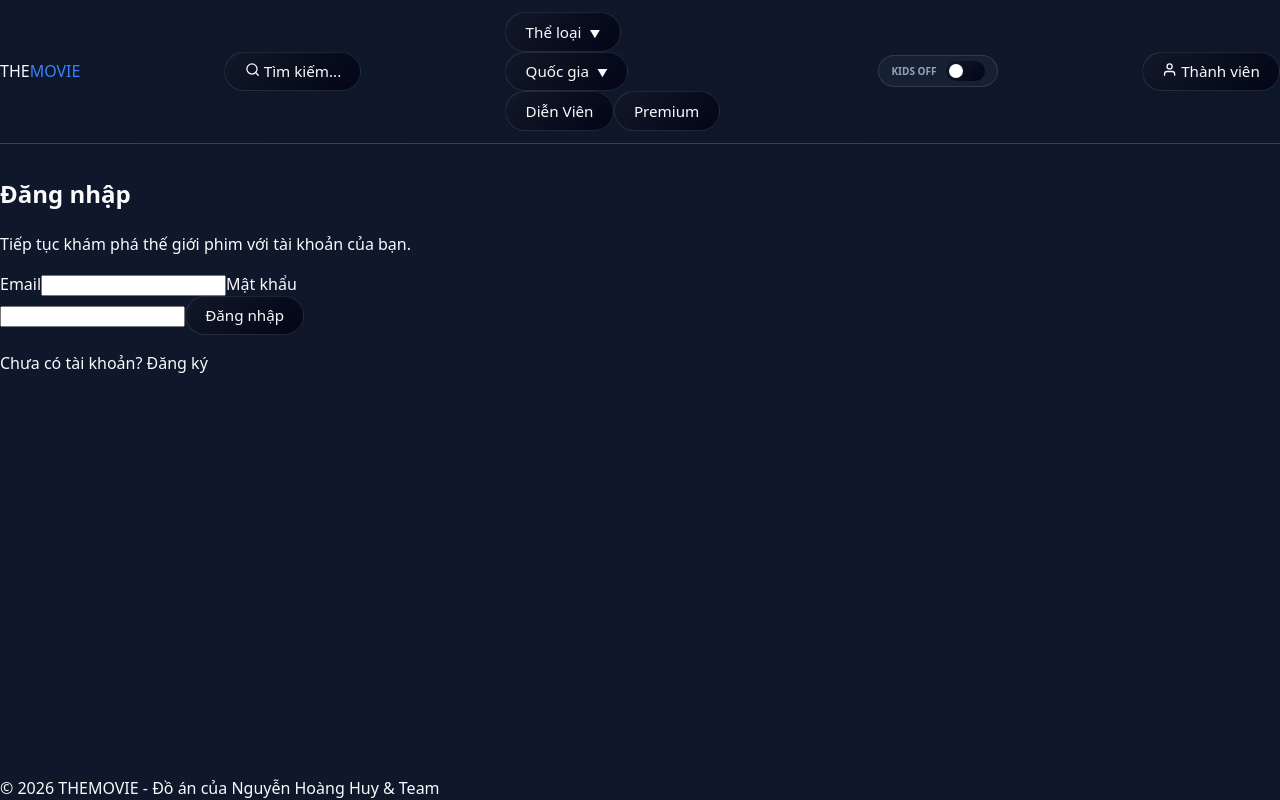
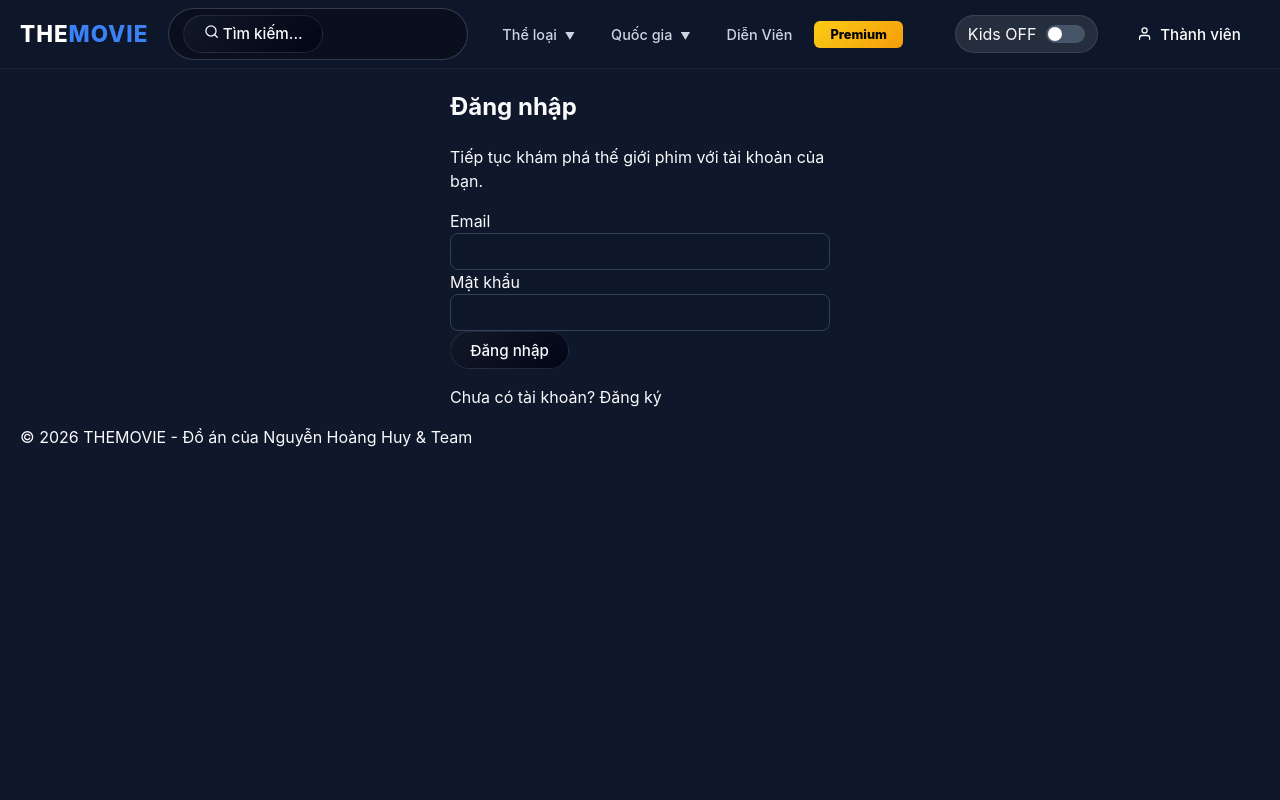
Before and after one commit to Minh-Tri090/TheMovieProject, a React (Vite) app in the folder FrontEnd/: page /login in a window 1280 px wide. Built offline with nearby package versions, Linux system fonts and the light colour scheme.

Commit message:
Update App.css

```diff
--- a/FrontEnd/src/App.css
+++ b/FrontEnd/src/App.css
@@ -1,111 +1,204 @@
 /* ==========================================
-   PHẦN 1: LAYOUT & CHUNG (Hệ khung xương)
+   1. CORE & LAYOUT (Hệ khung xương tối)
    ========================================== */
-.hide-scrollbar {
-  -ms-overflow-style: none; /* IE and Edge */
-  scrollbar-width: none; /* Firefox */
+:root {
+  --primary-blue: #3b82f6;
+  --netflix-red: #e50914;
+  --bg-dark: #0f172a;
+  --bg-surface: #1e293b;
+  --text-main: #f8fafc;
+  --transition: all 0.3s cubic-bezier(0.4, 0, 0.2, 1);
 }
+
+body {
+  margin: 0;
+  background-color: var(--bg-dark) !important;
+  color: var(--text-main);
+  font-family: "Inter", sans-serif;
+}
+
 .hide-scrollbar::-webkit-scrollbar {
   display: none;
 }
-
 .app-shell {
   min-height: 100vh;
   display: flex;
   flex-direction: column;
-  background-color: #0f172a; /* Màu đen tối chuẩn Netflix */
-  color: #f8fafc;
+}
+.container {
+  max-width: 1400px;
+  margin: 0 auto;
+  padding: 0 20px;
 }
 
-.app-shell-main {
-  flex: 1;
-  padding-top: 12px;
-  padding-bottom: 40px;
-}
-
+/* ==========================================
+   2. SITE HEADER & NAVBAR (Tối ưu từ Tai)
+   ========================================== */
 .site-header {
   position: sticky;
   top: 0;
-  z-index: 100; /* Tăng z-index để nằm trên các popover */
+  z-index: 1000;
   backdrop-filter: blur(16px);
-  background: linear-gradient(
-    90deg,
-    rgba(15, 23, 42, 0.88),
-    rgba(15, 23, 42, 0.94)
-  );
-  border-bottom: 1px solid rgba(148, 163, 184, 0.3);
+  background: rgba(15, 23, 42, 0.85);
+  border-bottom: 1px solid rgba(255, 255, 255, 0.05);
 }
 
 .site-header-inner {
   display: flex;
   align-items: center;
-  justify-content: space-between;
-  gap: 12px;
-  padding: 12px 0;
-  flex-wrap: nowrap !important;
+  height: 68px;
+  gap: 20px;
 }
 
-/* ... (Các class Header, Search, Menu khác giữ nguyên) ... */
+/* Logo */
+.header-logo {
+  font-weight: 800;
+  font-size: 1.4rem;
+  letter-spacing: 1px;
+  text-transform: uppercase;
+  color: #fff;
+}
+
+/* Thanh tìm kiếm của Tai */
+.header-search {
+  flex: 0 1 300px;
+  display: flex;
+  align-items: center;
+  background: rgba(0, 0, 0, 0.3);
+  border: 1px solid rgba(148, 163, 184, 0.3);
+  border-radius: 999px;
+  padding: 6px 14px;
+  gap: 10px;
+}
+
+.header-search-input {
+  background: transparent !important;
+  border: none !important;
+  color: #fff;
+  width: 100%;
+  outline: none;
+  font-size: 0.9rem;
+}
+
+/* Menu điều hướng (Fix lỗi ô trắng) */
+.header-menu {
+  display: flex;
+  align-items: center;
+  gap: 8px;
+  flex: 1;
+}
+
+.header-menu-item {
+  background: transparent !important;
+  border: none !important;
+  color: #cbd5e1 !important;
+  padding: 8px 14px;
+  font-size: 0.9rem;
+  font-weight: 500;
+  cursor: pointer;
+  border-radius: 6px;
+  transition: var(--transition);
+}
+.header-menu-item:hover,
+.header-menu-item.active {
+  color: #fff !important;
+  background: rgba(255, 255, 255, 0.1) !important;
+}
+
+/* Mega Menu (Dropdown Thể loại/Quốc gia) */
+.mega-menu {
+  position: absolute;
+  top: 100%;
+  left: 50%;
+  transform: translateX(-50%);
+  background: #1e293b;
+  border: 1px solid rgba(255, 255, 255, 0.1);
+  border-radius: 12px;
+  padding: 20px;
+  min-width: 500px;
+  box-shadow: 0 20px 40px rgba(0, 0, 0, 0.5);
+  z-index: 1100;
+}
+
+.mega-menu-inner {
+  display: grid;
+  grid-template-columns: repeat(4, 1fr);
+  gap: 12px;
+}
+
+.mega-menu-item {
+  color: #94a3b8;
+  text-decoration: none;
+  font-size: 0.85rem;
+  padding: 6px;
+  border-radius: 4px;
+  transition: 0.2s;
+}
+.mega-menu-item:hover {
+  color: #fff;
+  background: rgba(255, 255, 255, 0.05);
+}
+
+/* Premium & Member */
+.btn-premium {
+  background: linear-gradient(135deg, #facc15, #f59e0b) !important;
+  color: #000 !important;
+  font-weight: 800;
+  padding: 6px 16px;
+  border-radius: 6px;
+  border: none;
+  font-size: 0.8rem;
+  cursor: pointer;
+}
+
+.header-member-btn {
+  background: transparent !important;
+  border: none !important;
+  color: #fff !important;
+  display: flex;
+  align-items: center;
+  gap: 8px;
+}
 
 /* ==========================================
-   PHẦN 2: MOVIE CARD & GRID (NETFLIX STYLE)
+   3. MOVIE CARD & HOVER POPOVER (NETFLIX)
    ========================================== */
-
-/* Base definitions for the grid and card */
 .movie-grid {
   display: grid;
-  grid-template-columns: repeat(auto-fill, minmax(150px, 1fr));
-  gap: 16px;
-  align-items: stretch;
+  grid-template-columns: repeat(auto-fill, minmax(180px, 1fr));
+  gap: 12px;
+  padding: 20px 0;
 }
 
 .movie-card {
-  background: radial-gradient(
-    circle at top,
-    rgba(30, 64, 175, 0.4),
-    rgba(15, 23, 42, 0.96)
-  );
-  border-radius: 14px;
+  position: relative;
+  border-radius: 8px;
   overflow: hidden;
-  border: 1px solid rgba(129, 140, 248, 0.8);
-  transition:
-    transform 140ms ease,
-    border-color 140ms ease;
-  height: 100%;
+  transition: var(--transition);
+  cursor: pointer;
+  border: none !important;
 }
 
 .movie-card:hover {
-  transform: translateY(-4px);
-  border-color: rgba(250, 250, 250, 0.9);
+  transform: scale(1.1);
+  z-index: 500;
+  box-shadow: 0 10px 30px rgba(0, 0, 0, 0.8);
 }
 
-/* --- PHẦN 2B: NETFLIX HOVER UI (ĐÃ SỬA VÀ THÊM LẠI) --- */
-
-/* Thêm Class container cho MovieCard để quản lý Hover */
-.movie-card-wrapper {
-  position: relative;
-  overflow: visible; /* Quan trọng để popover không bị cắt */
-  height: 100%;
+.movie-popover {
+  position: fixed;
+  width: 340px;
+  background: #181818;
+  border-radius: 10px;
+  z-index: 9999;
+  box-shadow: 0 15px 40px rgba(0, 0, 0, 0.9);
+  animation: bungPopover 0.3s ease-out forwards;
 }
 
-/* Thêm Class popover rendered via createPortal */
-.movie-popover {
-  width: 300px; /* Tăng kích thước popover */
-  transform: translate(-50%, -50%); /* Căn giữa */
-  background-color: #141414; /* Màu đen Netflix chuẩn */
-  border-radius: 12px;
-  overflow: hidden;
-  z-index: 999999; /* Luôn nằm trên cùng */
-  box-shadow:
-    0 10px 30px rgba(0, 0, 0, 0.9),
-    0 0 0 1px rgba(255, 255, 255, 0.1); /* Shadow sâu + viền tinh tế */
-  animation: popoverFadeIn 0.3s cubic-bezier(0.4, 0, 0.2, 1) forwards; /* Entrance animation */
-}
-
-@keyframes popoverFadeIn {
+@keyframes bungPopover {
   from {
     opacity: 0;
-    transform: translate(-50%, -50%) scale(0.95);
+    transform: translate(-50%, -50%) scale(0.8);
   }
   to {
     opacity: 1;
@@ -113,143 +206,28 @@
   }
 }
 
-/* Thêm Class cho ảnh nền trên popover */
-.popover-backdrop {
-  width: 100%;
-  height: 160px; /* Chiều cao ảnh backdrop */
-  object-fit: cover;
-  cursor: pointer;
-  display: block;
-}
-
-/* Thêm Class nội dung dưới ảnh */
 .popover-content {
   padding: 16px;
-  display: flex;
-  flex-direction: column;
-  gap: 14px;
 }
-
-/* Thêm Class tiêu đề phim trên popover */
-.popover-title {
-  font-size: 1.25rem;
-  font-weight: 700;
-  margin: 0;
-  color: #fff;
-  white-space: nowrap;
-  overflow: hidden;
-  text-overflow: ellipsis;
-}
-
-/* Thêm Class cho hàng nút Play/Fav/Info */
-.popover-actions {
-  display: flex;
-  gap: 8px;
-}
-
-/* General button in popover */
-.popover-actions button {
-  display: flex;
-  align-items: center;
-  justify-content: center;
-  gap: 6px;
-  padding: 8px 12px;
-  border-radius: 6px;
-  border: none;
-  font-weight: 600;
-  font-size: 0.85rem;
-  cursor: pointer;
-  transition: background-color 0.2s ease;
-}
-
-/* Small Play button */
 .btn-play-sm {
-  background-color: #e50914; /* Màu đỏ Netflix */
-  color: #fff;
-}
-.btn-play-sm:hover {
-  background-color: #f6121d;
-}
-
-/* Action buttons (favorite, info) */
-.btn-action-sm {
-  background-color: #2a2a2a; /* Màu xám tối */
-  color: #fff;
-}
-.btn-action-sm:hover {
-  background-color: #383838;
-}
-
-/* Tags row (ratings, year, badges) */
-.popover-tags {
-  display: flex;
-  gap: 10px;
-  align-items: center;
-  font-size: 0.8rem;
-  color: #b3b3b3; /* Lighter text color */
-}
-
-/* General badge style */
-.p-badge {
-  padding: 2px 6px;
+  background: #fff !important;
+  color: #000 !important;
   border-radius: 4px;
-  font-weight: 700;
-  color: #fff;
-  display: inline-block;
-}
-
-/* IMDb rating badge */
-.p-badge.imdb {
-  border: 1px solid #f5c518; /* Viền vàng IMDb */
-  color: #f5c518;
-}
-
-/* Age rating badge */
-.p-badge.age {
-  background-color: #475569; /* Nền xám */
-}
-
-/* Plain text tags (year, updates) */
-.p-text {
-  /* Simple style inherited from popover-tags */
+  font-weight: bold;
 }
 
 /* ==========================================
-   PHẦN 3: ĐOẠN CODE TỪ HUY (KIDS MODE & FAVORITES)
+   4. CHỨC NĂNG CỦA HUY (KIDS MODE & ADMIN)
    ========================================== */
-
-/* Lưới cho trang Yêu thích */
-.movies-grid {
-  display: grid;
-  grid-template-columns: repeat(auto-fill, minmax(180px, 1fr));
-  gap: 25px;
-  padding: 20px 0;
-}
-
-.favorites-page {
-  max-width: 1200px;
-  margin: 0 auto;
-  padding: 80px 20px 40px;
-}
-
-/* CSS CHO NÚT KIDS MODE (HUY VIẾT) */
 .kids-toggle-wrapper {
   display: flex;
   align-items: center;
   gap: 10px;
-  padding: 5px 12px;
-  background: rgba(30, 41, 59, 0.6);
+  padding: 6px 12px;
+  background: rgba(255, 255, 255, 0.1);
   border-radius: 20px;
-  border: 1px solid rgba(71, 85, 105, 0.5);
-  margin-left: 15px;
-  transition: all 0.3s ease;
-}
-
-.kids-toggle-label {
-  font-size: 10px;
-  font-weight: 800;
-  text-transform: uppercase;
-  color: #94a3b8;
+  border: 1px solid rgba(255, 255, 255, 0.1);
+  cursor: pointer;
 }
 
 .kids-toggle-label.active {
@@ -259,57 +237,81 @@
 
 .kids-toggle-btn {
   position: relative;
-  width: 38px;
-  height: 20px;
+  width: 34px;
+  height: 18px;
   border-radius: 10px;
-  background-color: #475569;
+  background: #475569;
   border: none;
-  cursor: pointer;
+}
+.kids-toggle-btn.on {
+  background: #22c55e;
+}
+.kids-toggle-thumb {
+  position: absolute;
+  top: 2px;
+  left: 2px;
+  width: 14px;
+  height: 14px;
+  background: white;
+  border-radius: 50%;
+  transition: 0.3s;
+}
+.kids-toggle-btn.on .kids-toggle-thumb {
+  transform: translateX(16px);
 }
 
-.kids-toggle-btn.on {
-  background-color: #22c55e;
+/* Form Admin Panel */
+.auth-panel {
+  background: #1e293b;
+  border-radius: 16px;
+  padding: 24px;
+  border: 1px solid rgba(255, 255, 255, 0.1);
+  width: 100%;
+  max-width: 400px;
 }
 
-.kids-toggle-thumb {
-  position: absolute;
-  top: 3px;
-  left: 3px;
-  width: 14px;
-  height: 14px;
-  background-color: white;
-  border-radius: 50%;
-  transition: transform 0.3s cubic-bezier(0.4, 0, 0.2, 1);
+.input {
+  width: 100%;
+  background: #0f172a;
+  border: 1px solid #334155;
+  color: #fff;
+  padding: 10px 14px;
+  border-radius: 8px;
+  outline: none;
 }
-
-.kids-toggle-btn.on .kids-toggle-thumb {
-  transform: translateX(18px);
+.input:focus {
+  border-color: var(--primary-blue);
 }
 
 /* ==========================================
-   PHẦN 4: ĐOẠN CODE TỪ TAI (NÚT PLAY CHI TIẾT)
+   5. USER DROPDOWN (Phần của Tai)
    ========================================== */
-.detail-play-btn {
-  display: inline-flex;
-  align-items: center;
-  justify-content: center;
-  gap: 10px;
-  border-radius: 999px;
-  padding: 12px 36px;
-  background: linear-gradient(90deg, #fae27d, #fac348);
-  color: #111827;
-  border: none;
-  font-weight: 600;
-  font-size: 1.15rem;
-  cursor: pointer;
-  transition: all 0.25s ease;
-  box-shadow: 0 4px 15px rgba(250, 195, 72, 0.3);
-  margin-top: 20px;
+.user-dropdown-menu {
+  position: absolute;
+  top: 100%;
+  right: 0;
+  width: 220px;
+  background: #141414;
+  border: 1px solid rgba(255, 255, 255, 0.15);
+  border-radius: 4px;
+  padding: 10px 0;
+  box-shadow: 0 10px 20px rgba(0, 0, 0, 0.5);
 }
 
-.detail-play-btn:hover {
-  background: linear-gradient(90deg, #f7d962, #f5b022);
-  transform: translateY(-2px);
-  box-shadow: 0 8px 25px rgba(250, 195, 72, 0.5);
-  color: #000;
+.dropdown-item {
+  width: 100%;
+  padding: 10px 20px;
+  background: transparent;
+  border: none;
+  color: #fff;
+  text-align: left;
+  cursor: pointer;
+  display: flex;
+  align-items: center;
+  gap: 10px;
+  font-size: 0.9rem;
 }
+.dropdown-item:hover {
+  background: rgba(255, 255, 255, 0.1);
+  text-decoration: underline;
+}
```
